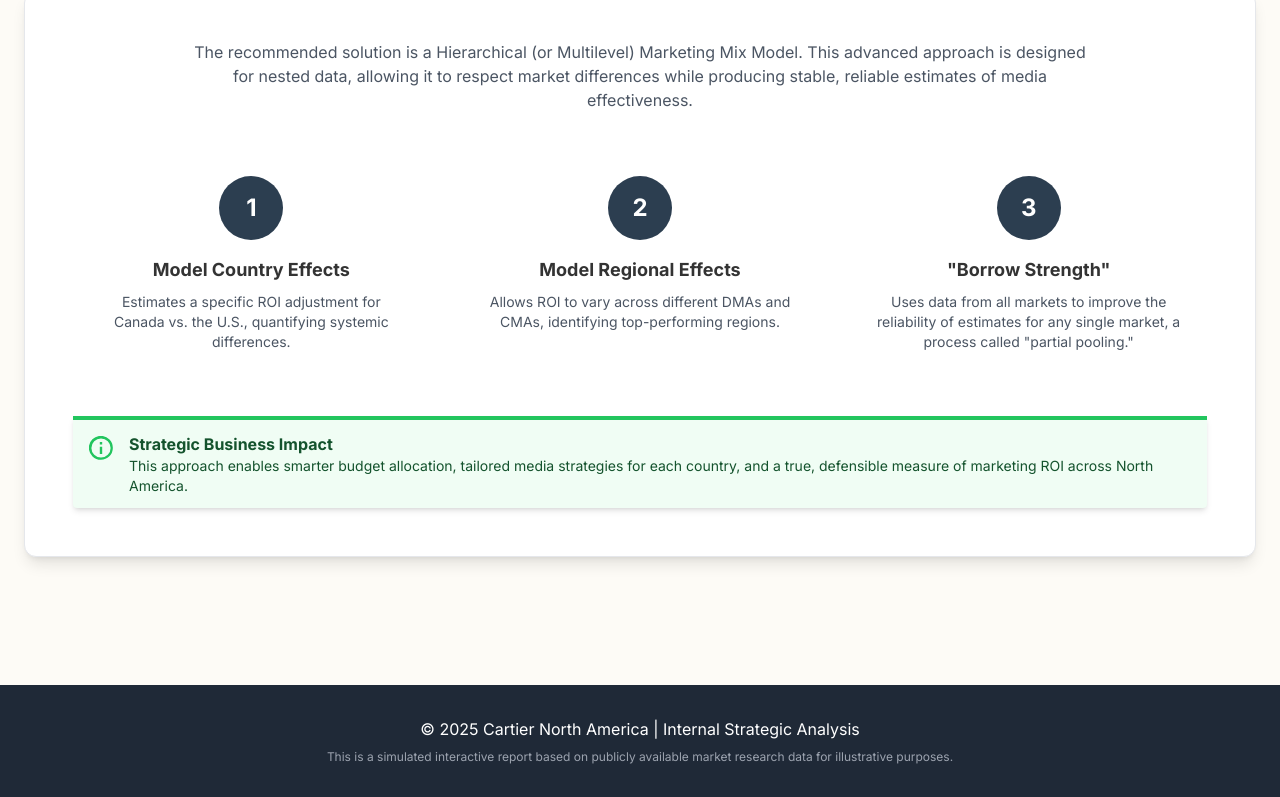
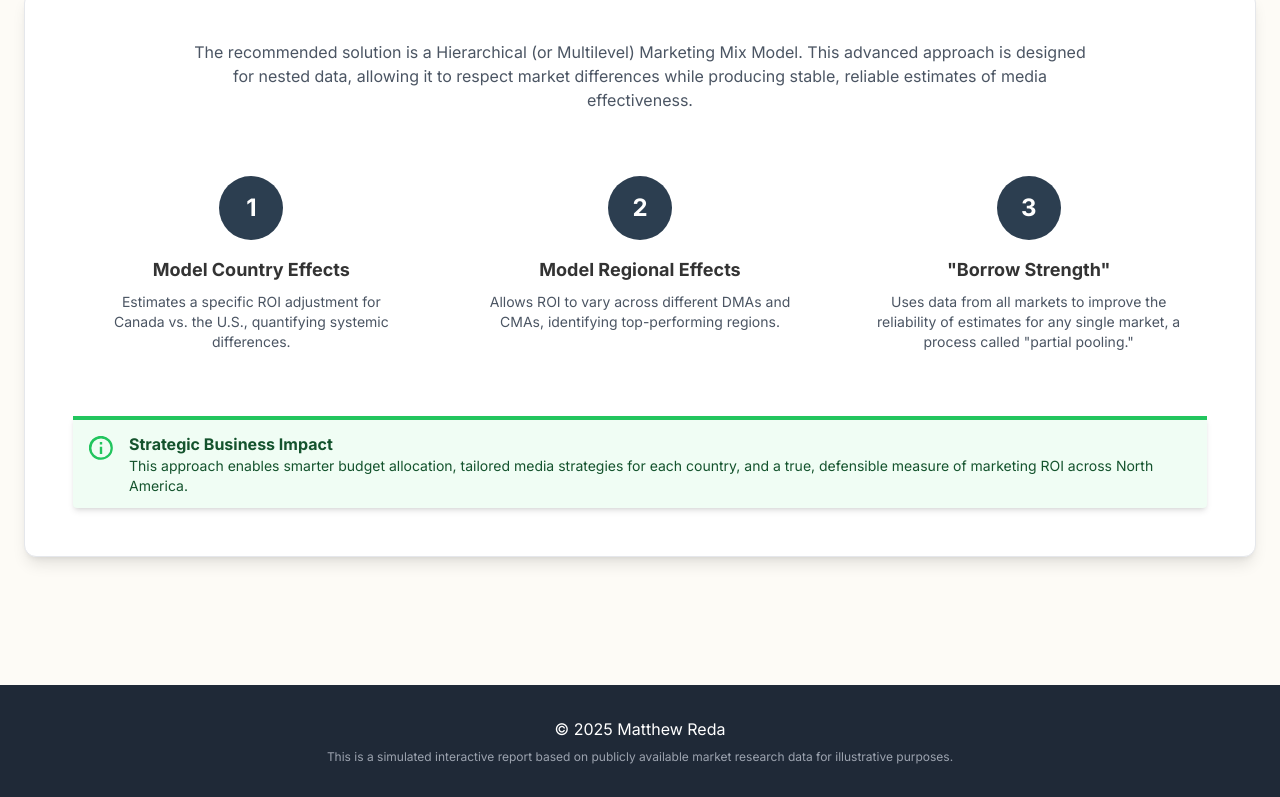
Before and after one commit to redam94/cartier-market-analysis, a plain HTML site: page index.html in a window 1280 px wide. Shown: the part 3663-4460 px from the top of the page. Drawn offline with nearby package versions, Linux system fonts and the light colour scheme.

Commit message:
updated copywrite info

```diff
--- a/index.html
+++ b/index.html
@@ -268,7 +268,7 @@
 
     <footer class="bg-gray-800 text-white mt-16">
         <div class="container mx-auto px-6 py-8 text-center">
-            <p>&copy; 2025 Cartier North America | Internal Strategic Analysis</p>
+            <p>&copy; 2025 Matthew Reda</p>
             <p class="text-xs text-gray-400 mt-2">This is a simulated interactive report based on publicly available market research data for illustrative purposes.</p>
         </div>
     </footer>
```
